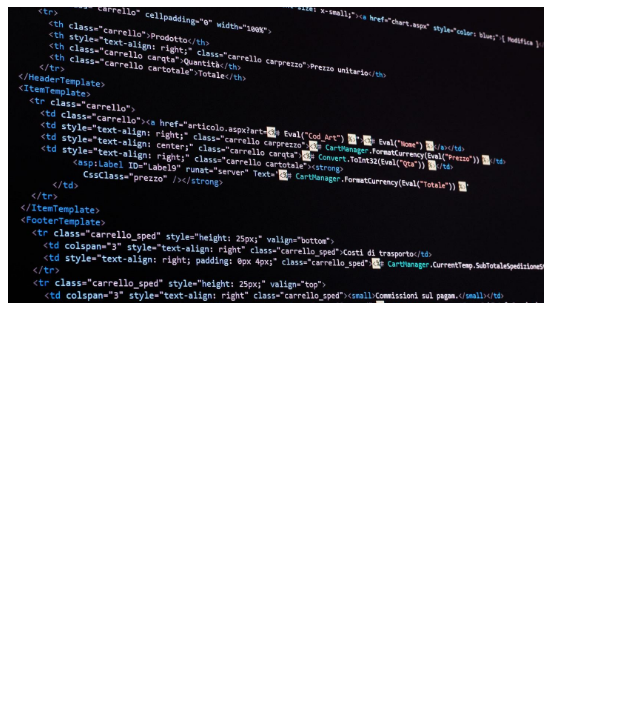
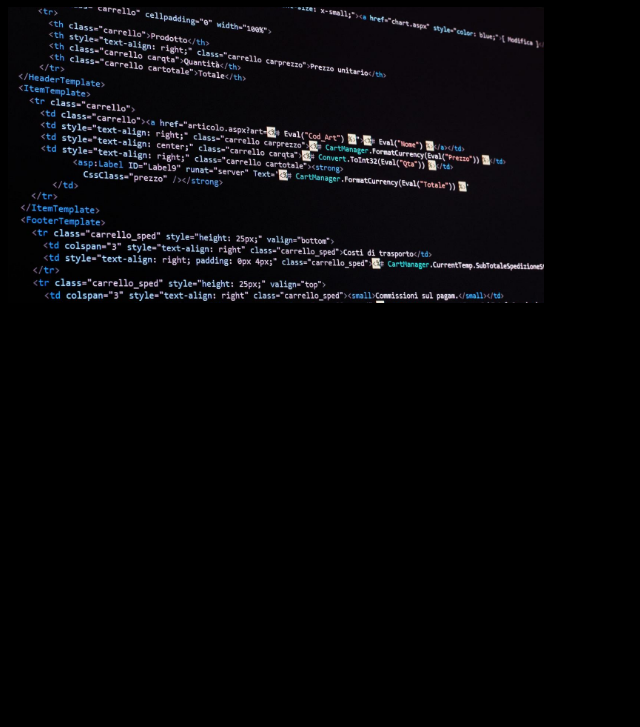
Before and after one commit to akiandres/akiandres.github.io, a plain HTML site: page index.html in a window 1280 px wide. Shown: the part 73-800 px from the top of the page, without its empty margins (0-640 px from the left). Drawn offline with Linux system fonts and the light colour scheme.

Commit message:
Update index.html

```diff
--- a/index.html
+++ b/index.html
@@ -5,7 +5,7 @@
     <meta name="viewport" content="width=device-width, initial-scale=1.0">
     <title>Fragmentado</title>
 </head>
-<body color='black'>
+<body bgcolor='black'>
     <h1>Bienvenido al curso</h1>
 
     <img src="programacion.png"></img>
```
